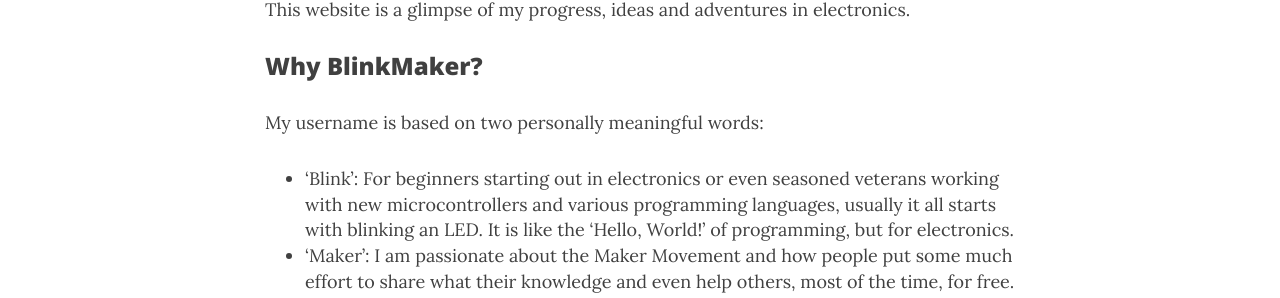
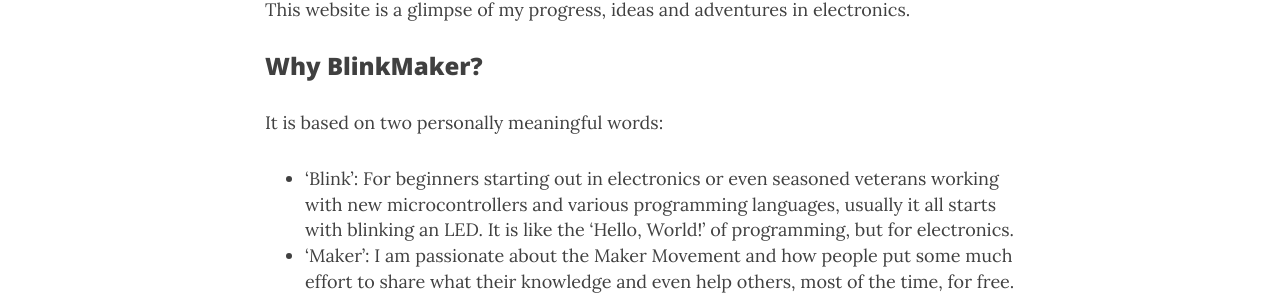
Before and after one commit to blinkmaker/blinkmaker.github.io, a Jekyll site: the page built from aboutme.md, in a window 1280 px wide and 900 px high. Shown: the part 336-634 px from the top of the window. Built offline with Jekyll 4.4.1, drawn with Linux system fonts in a browser that asks for light colours; nearby versions of some CDN libraries.

Commit message:
Update aboutme.md

```diff
--- a/aboutme.md
+++ b/aboutme.md
@@ -7,7 +7,7 @@
 This website is a glimpse of my progress, ideas and adventures in electronics.
 
 ### Why BlinkMaker?
-My username is based on two personally meaningful words:
+It is based on two personally meaningful words:
 * 'Blink': For beginners starting out in electronics or even seasoned veterans working with new microcontrollers and various programming languages, usually it all starts with blinking an LED. It is like the 'Hello, World!' of programming, but for electronics.
 * 'Maker': I am passionate about the Maker Movement and how people put some much effort to share what their knowledge and even help others, most of the time, for free. It brings together people who share the same interests and helps others discover something that they might want to get involved or explore on their own.
 
```
